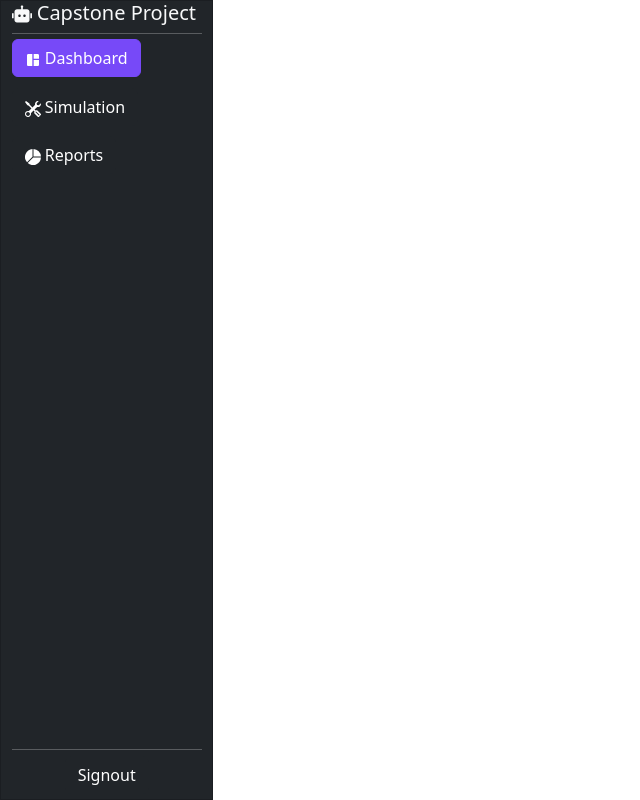
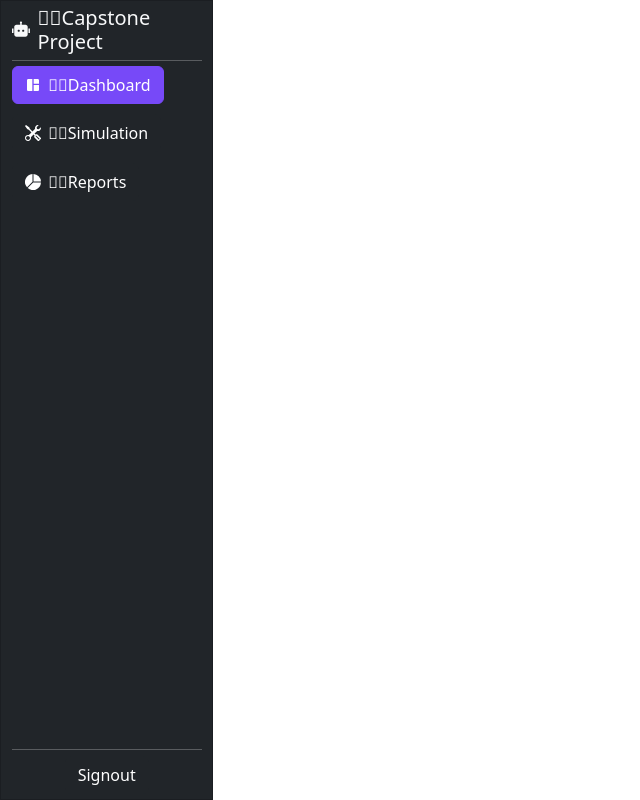
Before and after one commit to pinkeshkhannak/cohort-3-factory-layout-admin, a React (Create React App) app in the folder factory-layout/layout-frontend/: page / in a window 1280 px wide. Shown: the whole page, without its empty margins (0-640 px from the left). Built offline with nearby package versions, Linux system fonts and the light colour scheme.

Commit message:
added spaceing for icons and names and kinda centered them

```diff
--- a/factory-layout/layout-frontend/src/components/SideBar.js
+++ b/factory-layout/layout-frontend/src/components/SideBar.js
@@ -21,11 +21,11 @@ return (
 
   <Card className='side-bar ' bg='dark' text='light' >
     <div>
-      <Card.Title><RiRobot2Fill/> Capstone Project</Card.Title>
+      <Card.Title><RiRobot2Fill/>&#20;&#20;Capstone Project</Card.Title>
       <ColoredLine color='white'/>
-      <Button ><MdSpaceDashboard/> Dashboard</Button>
-      <Button variant="dark"><BsTools/> Simulation</Button>
-      <Button variant="dark"><BsFillPieChartFill/> Reports</Button>
+      <Button ><MdSpaceDashboard/>&#20;&#20;Dashboard</Button>
+      <Button variant="dark"><BsTools/>&#20;&#20;Simulation</Button>
+      <Button variant="dark"><BsFillPieChartFill/>&#20;&#20;Reports</Button>
     </div>
 
     <div>
--- a/factory-layout/layout-frontend/src/components/Sidebar.css
+++ b/factory-layout/layout-frontend/src/components/Sidebar.css
@@ -13,14 +13,24 @@
     align-items: baseline;
 }
 
+
+
 .side-bar > div:nth-child(2) > button{
     align-self: center;
 }
 .side-bar > div > hr{
     align-self: center;
+
 }
-.side-bar > div > button{
-    margin: 2.5% 5% 2.5% 5%
+.side-bar > div > button, .side-bar > div > div{
+    margin: 2.5% 5% 2.5% 5%;
+    display: flex;
+    align-items: center;
+
+}
+
+.side-bar > div > button > svg, .side-bar > div > div >svg{
+    margin-right: .5rem;
 }
 .side-bar hr{
     margin: 0 5% 0 5%;
```
